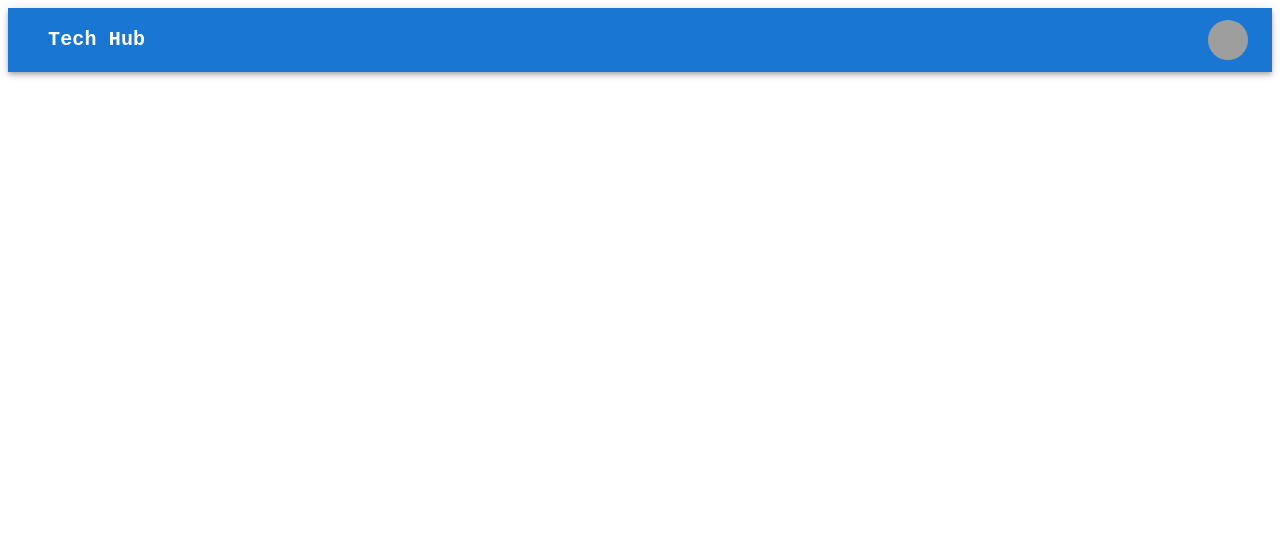
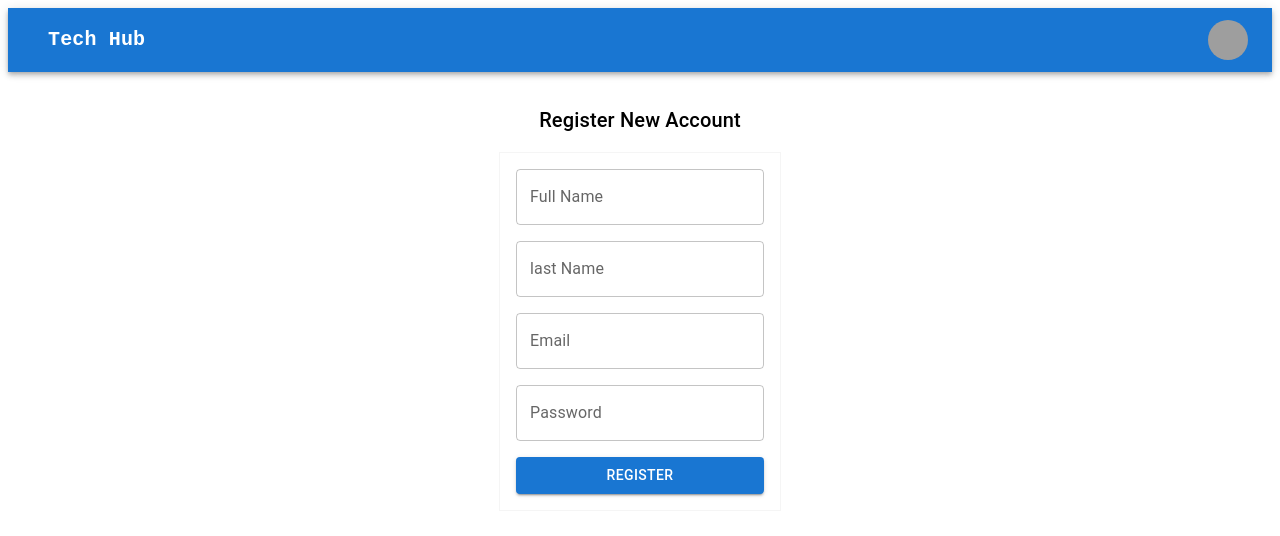
Before and after one commit to Mahmoud3samy/E-Commerce_MERN1, a React app in the folder frontend/: page /register in a window 1280 px wide. Before the commit this address had no page. Shown: the top 536 px of the page. Built offline with nearby package versions, Linux system fonts and the light colour scheme; grey boxes are pictures that could not be loaded; some icons are missing; the HTML template or start-up script is replaced by a standard one.

Commit message:
Register page

```diff
--- a/frontend/src/App.tsx
+++ b/frontend/src/App.tsx
@@ -1,6 +1,7 @@
 import { BrowserRouter, Route, Routes } from "react-router-dom"
 import HomePage from "./pages/HomePage";
 import Navbar  from "./components/Navbar"
+import RegisterPage from "./pages/RegisterPage";
 
 function App() {
   return (
@@ -8,7 +9,7 @@
       <Navbar/>
       <Routes>
         <Route path="/" element={<HomePage />}/>
-
+        <Route path="/register" element={<RegisterPage/>} />
       </Routes>
     </BrowserRouter>
   );
--- /dev/null
+++ b/frontend/src/pages/RegisterPage.tsx
@@ -0,0 +1,95 @@
+import Box from '@mui/material/Box';
+import Button from '@mui/material/Button';
+import Container from '@mui/material/Container';
+import TextField from '@mui/material/TextField';
+import Typography from '@mui/material/Typography';
+import { useRef, useState } from 'react';
+import { BASE_URL } from '../constants/baseUrl';
+
+const RegisterPage = () => {
+  const [error, setError] = useState("");
+  const firstNameRef = useRef<HTMLInputElement>(null);
+  const lastNameRef = useRef<HTMLInputElement>(null);
+  const emailRef = useRef<HTMLInputElement>(null);
+  const passwordRef = useRef<HTMLInputElement>(null);
+
+  const onSubmit = async () => {
+    const firstName = firstNameRef.current?.value;
+    const lastName = lastNameRef.current?.value;
+    const email = emailRef.current?.value;
+    const password = passwordRef.current?.value;
+
+    // Make the call to API to creat the user
+    const response = await fetch(`${BASE_URL}/user/register`, {
+      method: 'POST',
+      headers: {
+        'Content-Type': 'application/json'
+      },
+      body: JSON.stringify({
+        firstName,
+        lastName,
+        email,
+        password,
+      }),
+    });
+
+    if (!response.ok) {
+      setError("Unable to register user, please try different credientials!");
+    }
+
+    const data = await response.json();
+
+    console.log(data);
+  };
+
+  return (
+    <Container>
+      <Box
+        sx={{
+          display: 'flex',
+          flexDirection: 'column',
+          justifyContent: 'center',
+          alignItems: 'center',
+          mt: 4,
+        }}
+      >
+        <Typography variant="h6">Register New Account</Typography>
+        <Box
+          sx={{
+            display: 'flex',
+            flexDirection: 'column',
+            gap: 2,
+            mt: 2,
+            border: 1,
+            borderColor: '#f5f5f5',
+            p: 2,
+          }}
+        >
+          <TextField
+            inputRef={firstNameRef}
+            label="Full Name"
+            name="fullName"
+          />
+          <TextField
+            inputRef={lastNameRef}
+            label="last Name"
+            name="lastName"
+          />
+          <TextField inputRef={emailRef} label="Email" name="email" />
+          <TextField
+            inputRef={passwordRef}
+            type="password"
+            label="Password"
+            name="password"
+          />
+          <Button onClick={onSubmit} variant="contained">
+            Register
+          </Button>
+          {error && <Typography sx={{color: "red"}}>{error}</Typography>}
+        </Box>
+      </Box>
+    </Container>
+  );
+};
+
+export default RegisterPage;
```
Also changed, not shown: 1 other file (tests, documents, lock files or other folders).
